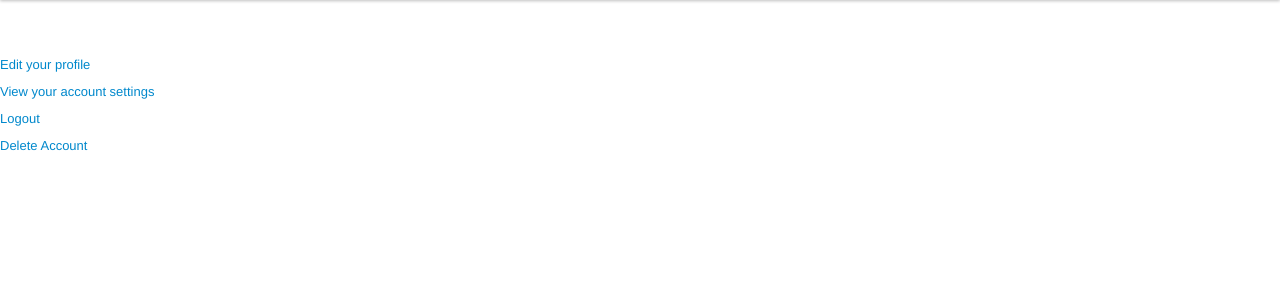
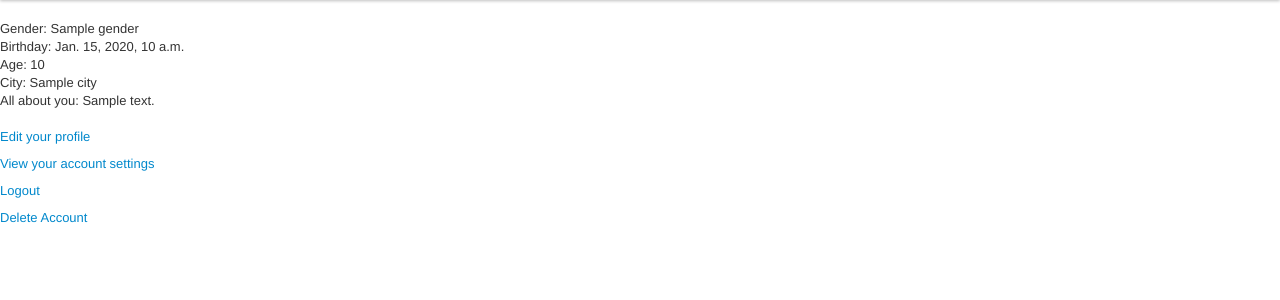
Before and after one commit to peoplewings/backend, a Django app: template peoplewings/templates/people/profile.html in a window 1280 px wide. Shown: the part 40-340 px from the top of the page. Run offline with Django 3.2, Linux system fonts and the light colour scheme; tables that the repository leaves empty hold one stand-in row (values such as "Sample post"); the template is opened without the code that fills it: values that come from a table or form of the project are taken from there, most other values are stand-ins (such as "Sample title", 1, 10 or a date in 2020); parts of the project's set-up code (start-up, migrations or seed data) failed here and were passed over; some libraries are stand-ins or nearby versions.

Commit message:
view profile fxed

```diff
--- a/people/forms.py
+++ b/people/forms.py
@@ -9,10 +9,13 @@ from django.contrib.auth.models import User
 class RegisterForm(ModelForm):
   class Meta:
       model = UserProfile
+      fields = ('birthday', 'gender')
+      """
       exclude = ('user','age','interested_in','civil_state','languages', 'city', 'pw_state', 'privacy_settings',
       	'relationships', 'all_about_you', 'main_mission', 'occupation', 'education', 'pw_experience',
       	'personal_philosophy', 'other_pages_you_like', 'people_you_like', 'favourite_movies_series_others',
-      	'what_you_like_sharing', 'incredible_done_seen', 'pw_opinion', 'religion', 'quotes', 'people_inspired_you')
+      	'what_you_like_sharing', 'incredible_done_seen', 'pw_opinion', 'political_opinion', 'religion', 'quotes', 'people_inspired_you')
+		"""
 
 class CustomRegisterForm(RegistrationForm):
   	first_name = forms.CharField(label='First name', max_length=30,required=True)
@@ -36,7 +39,7 @@ The form for EditAccountSettings must have, from User: email, first name, last n
 class CustomAccountSettingsForm(ModelForm):
   class Meta:
       model = User
-      fields = ('email', 'first_name', 'last_name', 'password')
+      fields = ('email', 'first_name', 'last_name')
 
 
 AuthenticationForm.base_fields['username'].label = 'E-mail'
--- a/people/views.py
+++ b/people/views.py
@@ -25,7 +25,7 @@ def viewProfile(request):
   user = request.user
   up = user.get_profile()
   form = CustomProfileForm(instance = up)
-  if request.user.is_authenticated(): return render_to_response('people/profile.html', {'form': form})
+  if request.user.is_authenticated(): return render_to_response('people/profile.html', {'profile': up})
   return render_to_response('people/login.html')
 
 @login_required
--- a/peoplewings/settings.py
+++ b/peoplewings/settings.py
@@ -152,7 +152,7 @@ EMAIL_HOST_PASSWORD = 'wings208b'
 EMAIL_PORT = 587
 EMAIL_USE_TLS = True
 
-LOGIN_REDIRECT_URL = '/users/profile' # url user is redirected after success login
+#LOGIN_REDIRECT_URL = '/users/profile' # url user is redirected after success login
 LOGIN_URL = '/login'
 
 # User profiles module
--- a/peoplewings/templates/people/editableAccount.html
+++ b/peoplewings/templates/people/editableAccount.html
@@ -3,5 +3,9 @@
 
 	{{form.as_p}}
 
+	<br/>
+	New Password: <input type="password" name="password">
+	Re enter new Password: <input type="password" name="repassword">
+
 	<p class="submit"><button type="submit">Submit</button></p>
 </form>
--- a/peoplewings/templates/people/profile.html
+++ b/peoplewings/templates/people/profile.html
@@ -1,10 +1,14 @@
 {% extends "base.html" %}
 {% block body %}
-
-{% for field_name, value in form.data %}
-    {{field_name}}: {{value}}
-{% endfor %}
-
+Gender: {{profile.gender}}
+<br/>
+Birthday: {{profile.birthday}}
+<br/>
+Age: {{profile.age}}
+<br/>
+City: {{profile.city}}
+<br/>
+All about you: {{profile.all_about_you}}
 <br/>
 <br/>
 <p> <a href="../profile/edit/"> Edit your profile </a></p>
```
